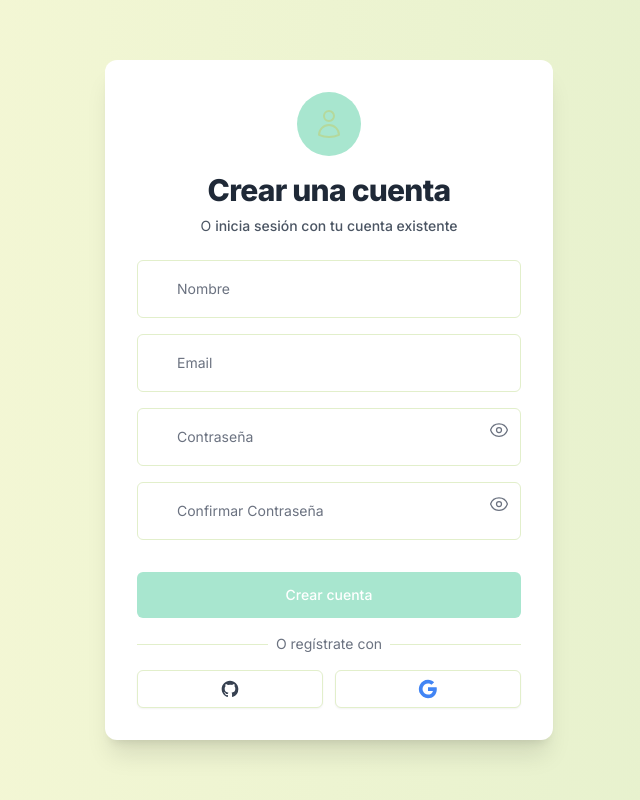
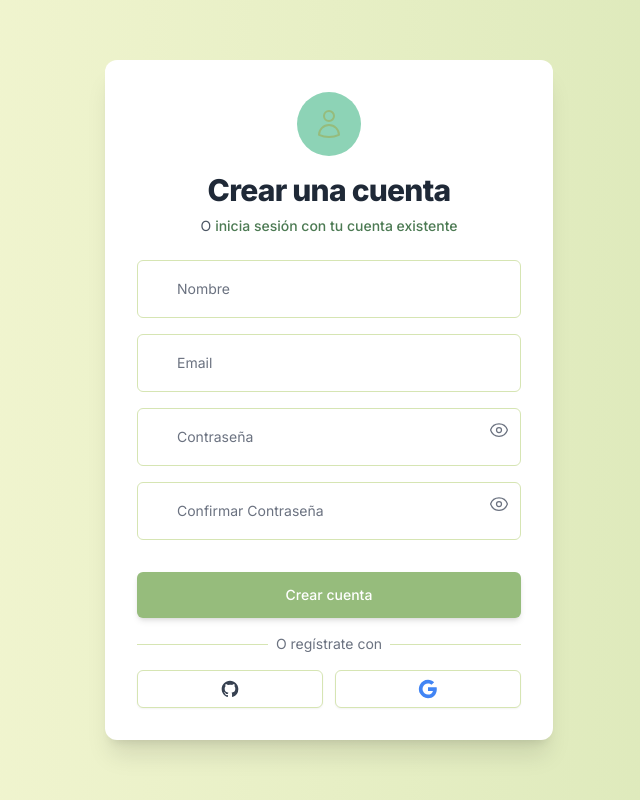
Before and after one commit to mauroociappinaph/plataformaaljojamientofront, a Next.js app: page /register in a window 1280 px wide. Shown: the whole page, without its empty margins (311-951 px from the left). Built offline with nearby package versions, Linux system fonts and the light colour scheme; no server answers.

Commit message:
style: update UI components and improve form styling

```diff
--- a/src/app/register/page.tsx
+++ b/src/app/register/page.tsx
@@ -97,7 +97,7 @@ export default function RegisterPage() {
               }
             </button>
             {formData.password && (
-              <PasswordStrengthIndicator strength={passwordStrength} />
+              <PasswordStrengthIndicator strength={passwordStrength} password={formData.password} />
             )}
           </div>
 
--- a/src/components/ui/PasswordStrengthIndicator.tsx
+++ b/src/components/ui/PasswordStrengthIndicator.tsx
@@ -47,7 +47,6 @@ export default function PasswordStrengthIndicator({
     }
   };
 
-  // Obtenemos los criterios de la contraseña utilizando la función de utilidad
   const {
     hasMinLength,
     hasLowercase,
--- a/src/components/ui/button.tsx
+++ b/src/components/ui/button.tsx
@@ -14,9 +14,9 @@ export default function Button({
   disabled,
   ...props
 }: ButtonProps) {
-  // Mapeo de variantes a clases de Tailwind usando la nueva paleta
+  // Mapeo de variantes a clases de Tailwind usando la nueva paleta con colores más sólidos
   const variantClasses = {
-    primary: 'bg-vacacional-menta hover:bg-vacacional-agua text-white',
+    primary: 'bg-vacacional-salvia hover:bg-vacacional-menta text-white shadow-md',
     secondary: 'bg-vacacional-gris-verde hover:bg-vacacional-salvia text-gray-800',
     danger: 'bg-red-600 hover:bg-red-700 text-white',
     ghost: 'bg-transparent hover:bg-vacacional-crema text-gray-700',
@@ -28,7 +28,7 @@ export default function Button({
     <button
       type="button"
       disabled={isLoading || disabled}
-      className={`relative flex justify-center py-2 px-4 border border-transparent text-sm font-medium rounded-md focus:outline-none focus:ring-2 focus:ring-offset-2 focus:ring-vacacional-menta ${widthClass} ${
+      className={`relative flex justify-center py-2 px-4 border border-transparent text-sm font-medium rounded-md focus:outline-none focus:ring-2 focus:ring-offset-2 focus:ring-vacacional-salvia ${widthClass} ${
         variantClasses[variant]
       } ${
         isLoading || disabled ? 'opacity-70 cursor-not-allowed' : ''
--- a/src/types/ui.types.ts
+++ b/src/types/ui.types.ts
@@ -30,6 +30,7 @@ export interface FormInputProps extends InputHTMLAttributes<HTMLInputElement> {
  */
 export interface PasswordStrengthIndicatorProps {
   strength: number;
+  password?: string;
 }
 
 /**
--- a/tailwind.config.ts
+++ b/tailwind.config.ts
@@ -19,11 +19,12 @@ const config: Config = {
     extend: {
       colors: {
         vacacional: {
-          'menta': '#A8E6CF',
-          'salvia': '#B5D99C',
+          'menta': '#8DD3B6',
+          'salvia': '#96BC7C',
           'crema': '#F8F9D7',
-          'agua': '#C0E8D5',
-          'gris-verde': '#E2EFCB',
+          'agua': '#A3D9C9',
+          'gris-verde': '#D6E5B3',
+          'texto': '#4C7A53',
         },
         border: "hsl(var(--border))",
         input: "hsl(var(--input))",
```
